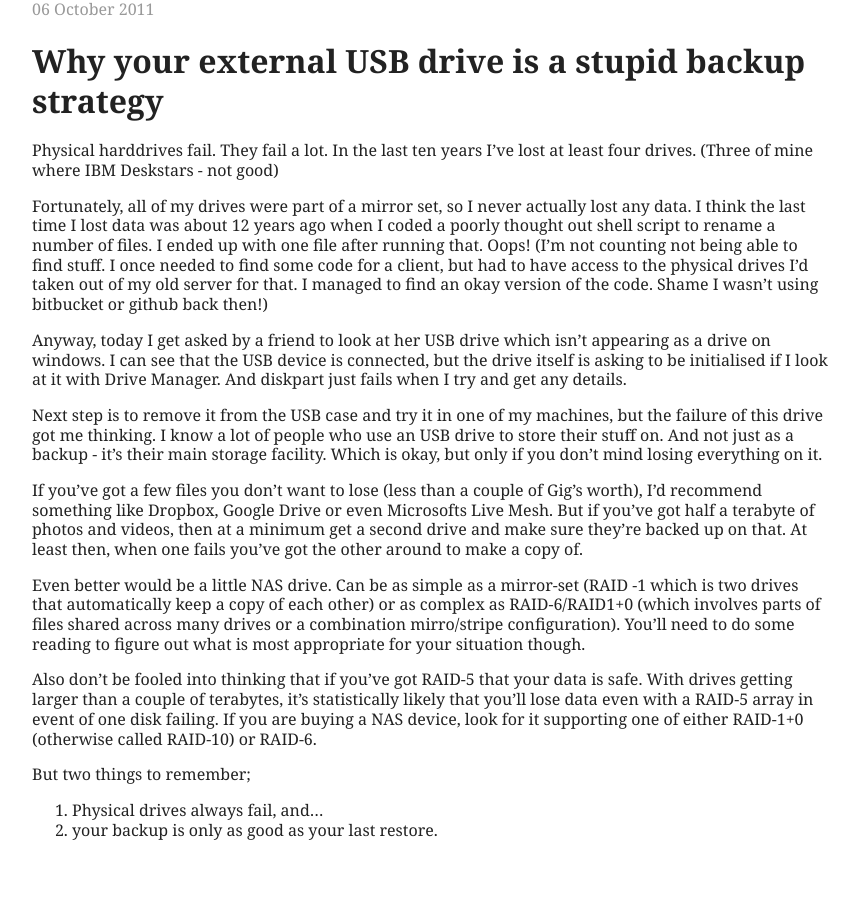
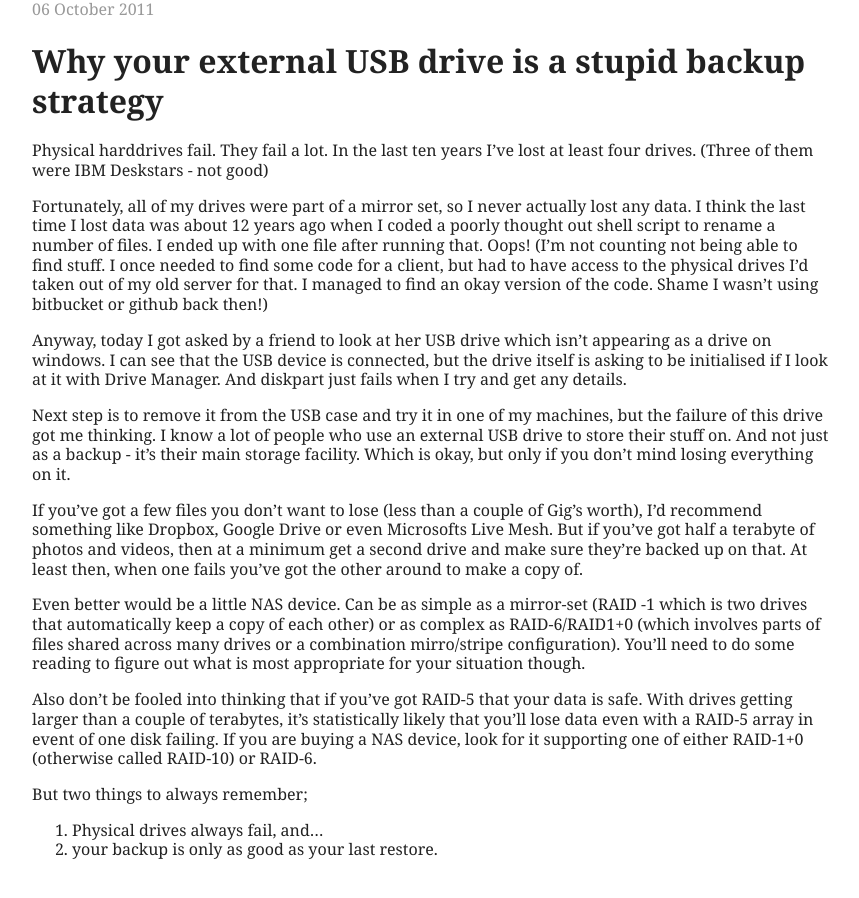
Before and after one commit to hairykiwi/blogtemplate, a Jekyll site: the page built from _posts/2011-10-06-why-your-external-usb-drive-is-a-stupid-backup-strategy.md, in a window 1280 px wide. Shown: the whole page, without its empty margins (208-1067 px from the left). Built offline with Jekyll 4.4.1, drawn with Linux system fonts in a browser that asks for light colours.

Commit message:
corrections

```diff
--- a/_posts/2011-10-06-why-your-external-usb-drive-is-a-stupid-backup-strategy.md
+++ b/_posts/2011-10-06-why-your-external-usb-drive-is-a-stupid-backup-strategy.md
@@ -3,21 +3,21 @@ layout: post
 title: Why your external USB drive is a stupid backup strategy
 ---
 
-Physical harddrives fail. They fail a lot. In the last ten years I've lost at least four drives. (Three of mine where IBM Deskstars - not good)
+Physical harddrives fail. They fail a lot. In the last ten years I've lost at least four drives. (Three of them were IBM Deskstars - not good)
 
 Fortunately, all of my drives were part of a mirror set, so I never actually lost any data. I think the last time I lost data was about 12 years ago when I coded a poorly thought out shell script to rename a number of files. I ended up with one file after running that. Oops! (I'm not counting not being able to find stuff. I once needed to find some code for a client, but had to have access to the physical drives I'd taken out of my old server for that. I managed to find an okay version of the code. Shame I wasn't using bitbucket or github back then!)
 
-Anyway, today I get asked by a friend to look at her USB drive which isn't appearing as a drive on windows. I can see that the USB device is connected, but the drive itself is asking to be initialised if I look at it with Drive Manager. And diskpart just fails when I try and get any details.
+Anyway, today I got asked by a friend to look at her USB drive which isn't appearing as a drive on windows. I can see that the USB device is connected, but the drive itself is asking to be initialised if I look at it with Drive Manager. And diskpart just fails when I try and get any details.
 
-Next step is to remove it from the USB case and try it in one of my machines, but the failure of this drive got me thinking. I know a lot of people who use an USB drive to store their stuff on. And not just as a backup - it's their main storage facility. Which is okay, but only if you don't mind losing everything on it.
+Next step is to remove it from the USB case and try it in one of my machines, but the failure of this drive got me thinking. I know a lot of people who use an external USB drive to store their stuff on. And not just as a backup - it's their main storage facility. Which is okay, but only if you don't mind losing everything on it.
 
 If you've got a few files you don't want to lose (less than a couple of Gig's worth), I'd recommend something like Dropbox, Google Drive or even Microsofts Live Mesh. But if you've got half a terabyte of photos and videos, then at a minimum get a second drive and make sure they're backed up on that. At least then, when one fails you've got the other around to make a copy of.
 
-Even better would be a little NAS drive. Can be as simple as a mirror-set (RAID
+Even better would be a little NAS device. Can be as simple as a mirror-set (RAID
 -1 which is two drives that automatically keep a copy of each other) or as complex as RAID-6/RAID1+0 (which involves parts of files shared across many drives or a combination mirro/stripe configuration). You'll need to do some reading to figure out what is most appropriate for your situation though.
 
 Also don't be fooled into thinking that if you've got RAID-5 that your data is safe. With drives getting larger than a couple of terabytes, it's statistically likely that you'll lose data even with a RAID-5 array in event of one disk failing. If you are buying a NAS device, look for it supporting one of either RAID-1+0 (otherwise called RAID-10) or RAID-6.
 
-But two things to remember;
+But two things to always remember;
 1. Physical drives always fail, and...
 2. your backup is only as good as your last restore.
```
